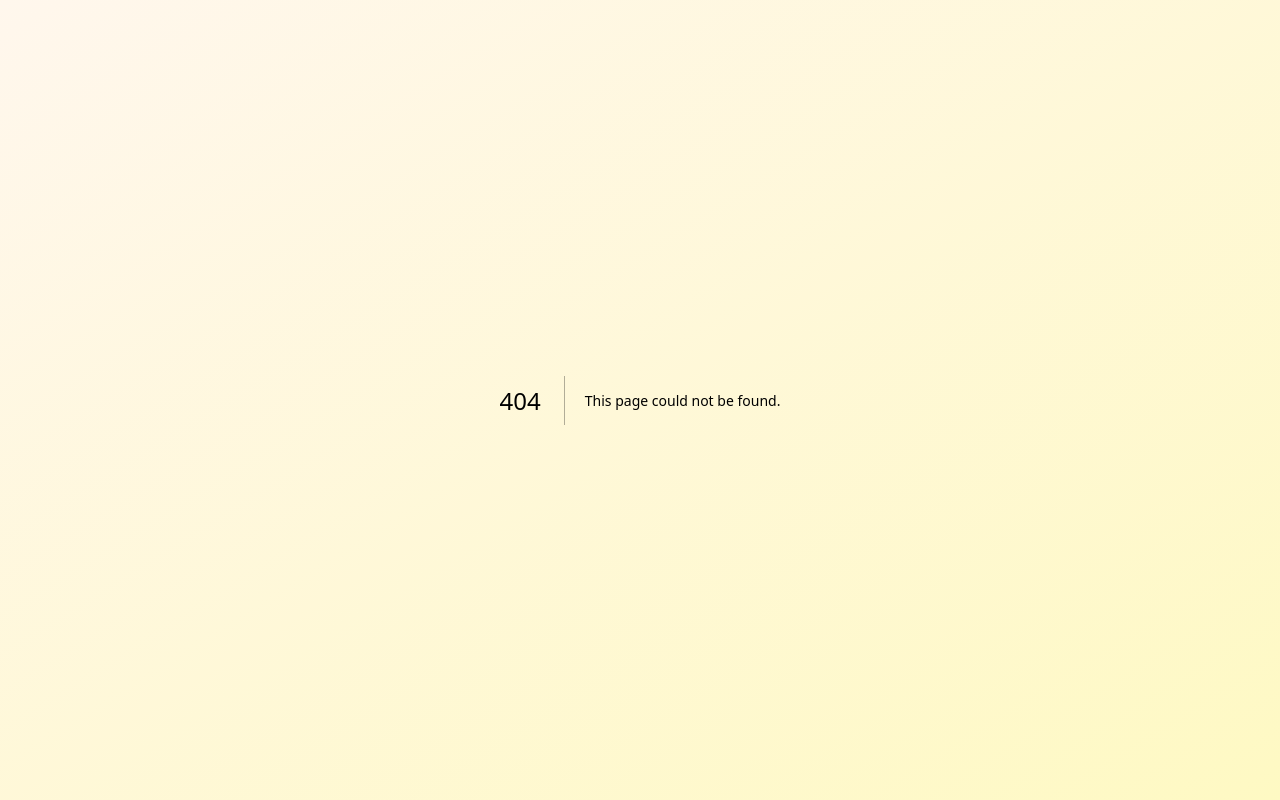
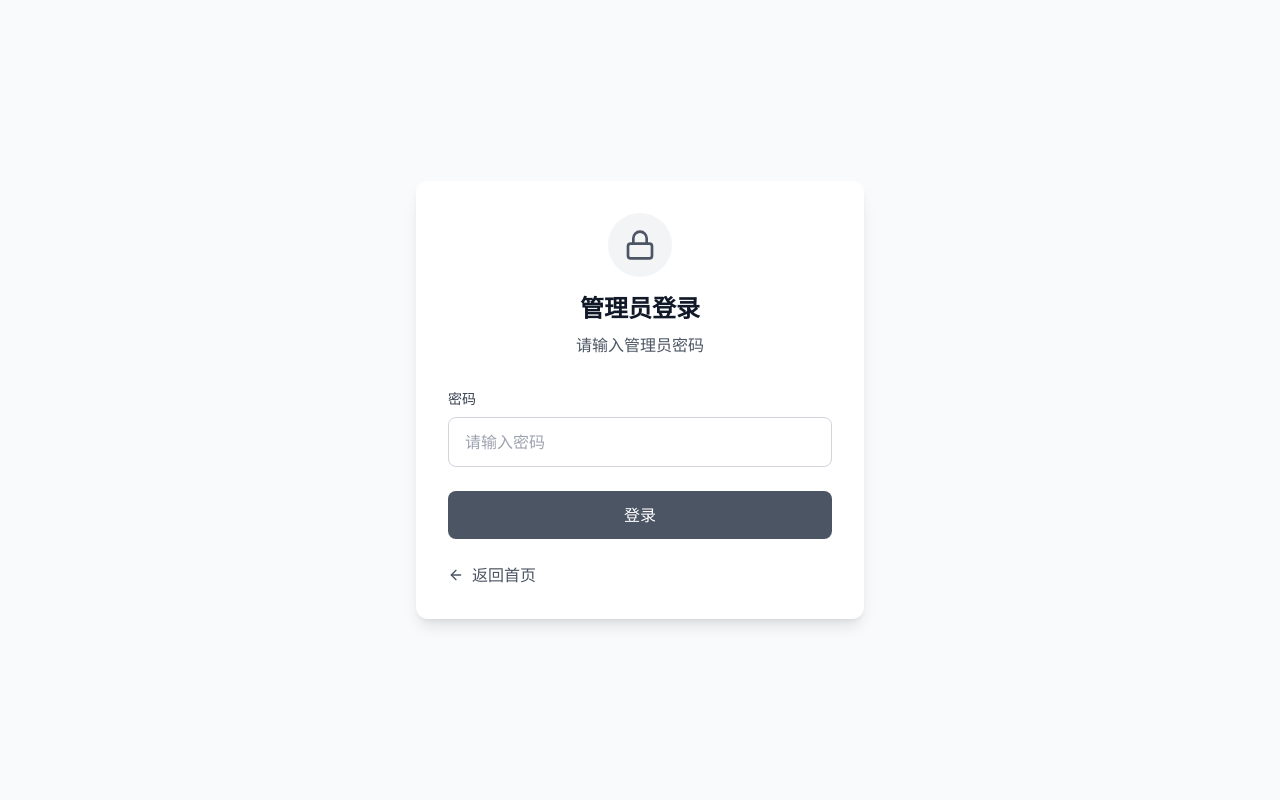
Before and after one commit to singer2622525-netizen/personality-assessment-system, a Next.js app: page /admin/login in a window 1280 px wide. Before the commit this address had no page. Built offline with nearby package versions, Linux system fonts and the light colour scheme.

Commit message:
Add admin login page

```diff
--- /dev/null
+++ b/app/admin/login/page.tsx
@@ -0,0 +1,81 @@
+'use client'
+
+import { useState } from 'react'
+import { useRouter } from 'next/navigation'
+import { ArrowLeft, Lock } from 'lucide-react'
+
+export default function AdminLoginPage() {
+  const router = useRouter()
+  const [password, setPassword] = useState('')
+  const [isLoading, setIsLoading] = useState(false)
+
+  const handleLogin = async (e: React.FormEvent) => {
+    e.preventDefault()
+    setIsLoading(true)
+
+    // 简单的密码验证
+    if (password === 'admin123') {
+      localStorage.setItem('isAdmin', 'true')
+      router.push('/admin/dashboard')
+    } else {
+      alert('密码错误，请重试')
+    }
+
+    setIsLoading(false)
+  }
+
+  return (
+    <div className="min-h-screen flex items-center justify-center p-4 bg-gray-50">
+      <div className="max-w-md w-full">
+        <div className="bg-white rounded-xl shadow-lg p-8">
+          <div className="text-center mb-8">
+            <div className="w-16 h-16 bg-gray-100 rounded-full flex items-center justify-center mx-auto mb-4">
+              <Lock className="w-8 h-8 text-gray-600" />
+            </div>
+            <h1 className="text-2xl font-bold text-gray-900 mb-2">
+              管理员登录
+            </h1>
+            <p className="text-gray-600">
+              请输入管理员密码
+            </p>
+          </div>
+
+          <form onSubmit={handleLogin} className="space-y-6">
+            <div>
+              <label htmlFor="password" className="block text-sm font-medium text-gray-700 mb-2">
+                密码
+              </label>
+              <input
+                type="password"
+                id="password"
+                value={password}
+                onChange={(e) => setPassword(e.target.value)}
+                className="w-full px-4 py-3 border border-gray-300 rounded-lg focus:ring-2 focus:ring-gray-500 focus:border-transparent"
+                placeholder="请输入密码"
+                required
+              />
+            </div>
+
+            <button
+              type="submit"
+              disabled={isLoading}
+              className="w-full bg-gray-600 text-white py-3 px-4 rounded-lg font-medium hover:bg-gray-700 transition-colors disabled:opacity-50"
+            >
+              {isLoading ? '登录中...' : '登录'}
+            </button>
+          </form>
+
+          <div className="mt-6 text-center">
+            <button
+              onClick={() => router.push('/')}
+              className="flex items-center justify-center text-gray-600 hover:text-gray-800 transition-colors"
+            >
+              <ArrowLeft className="w-4 h-4 mr-2" />
+              返回首页
+            </button>
+          </div>
+        </div>
+      </div>
+    </div>
+  )
+}
```
